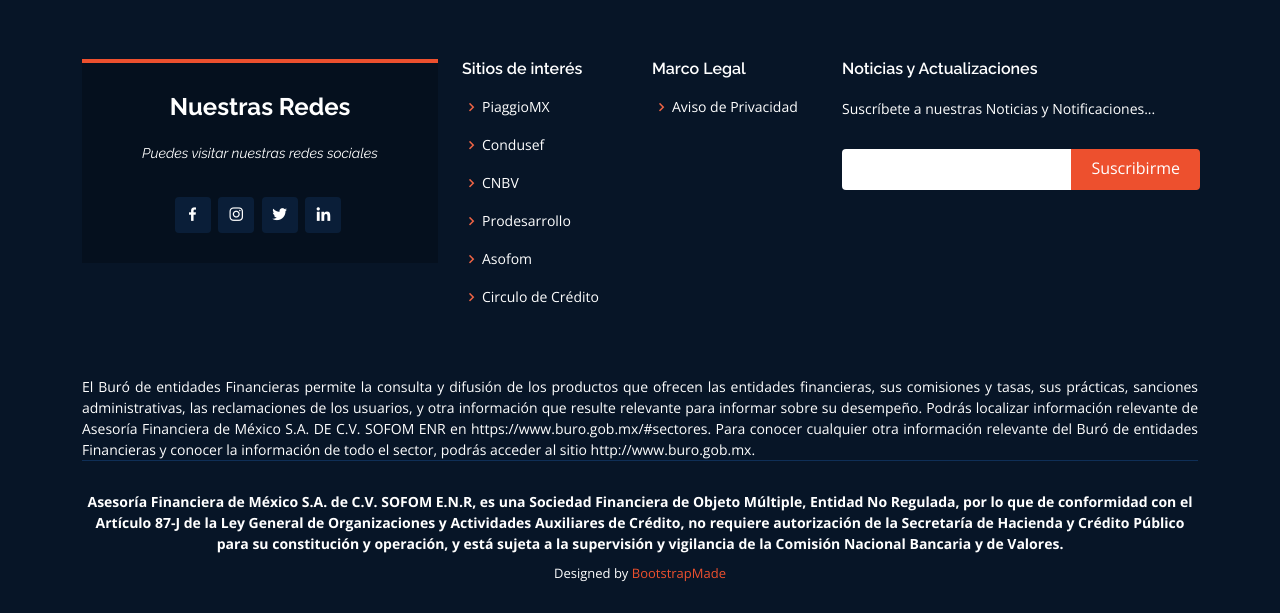
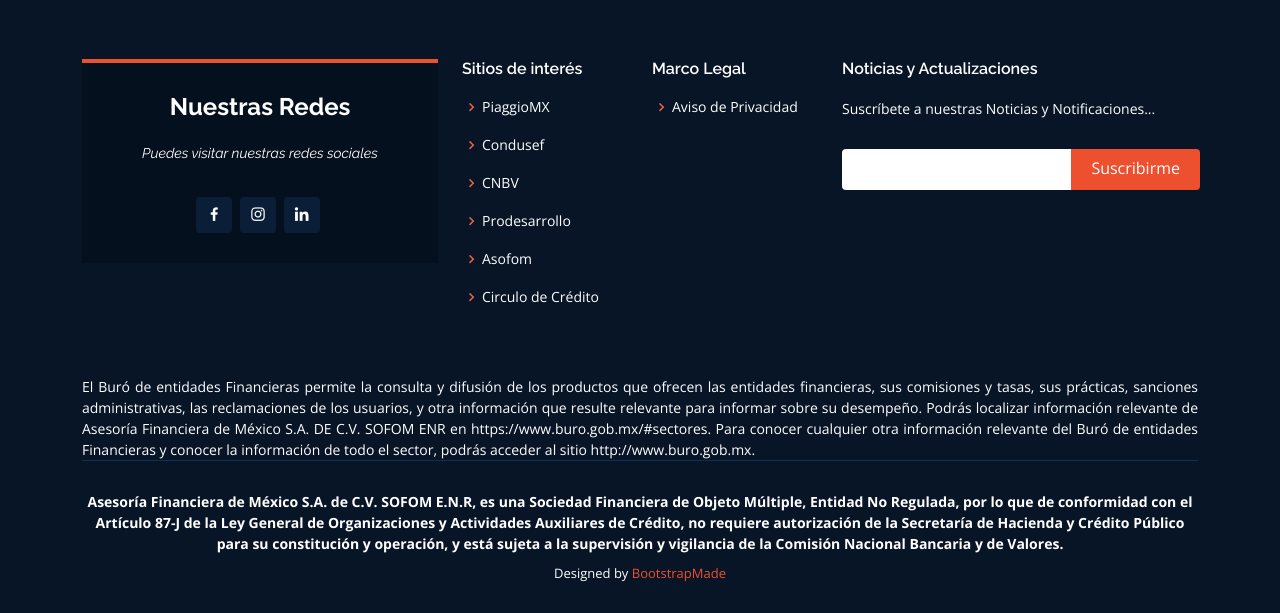
Before and after one commit to Asefimex24/asefimex-web, a PHP site: page /erp_asefimex/TyC/index.php in a window 1280 px wide. Shown: the part 1274-1887 px from the top of the page. Run offline with PHP 8.4, Linux system fonts and the light colour scheme; some libraries are stand-ins or nearby versions.

Commit message:
se desactiva icono de twitter

```diff
--- a/views/modulos/footer.php
+++ b/views/modulos/footer.php
@@ -12,7 +12,7 @@
                         <div class="social-links mt-3">
                             <a href="https://www.facebook.com/AsefimexFinancieraMx/" class="facebook"><i class="bx bxl-facebook"></i></a>
                             <a href="https://www.instagram.com/asefimex/" class="instagram"><i class="bx bxl-instagram"></i></a>
-                            <a href="https://www.twitter.com" class="twitter"><i class="bx bxl-twitter"></i></a>
+                            <!-- <a href="https://www.twitter.com" class="twitter"><i class="bx bxl-twitter"></i></a> -->
                             <a href="https://www.linkedin.com/in/asefimex-financiera-196132257/" class="linkedin"><i class="bx bxl-linkedin"></i></a>
                         </div>
                     </div>
```
